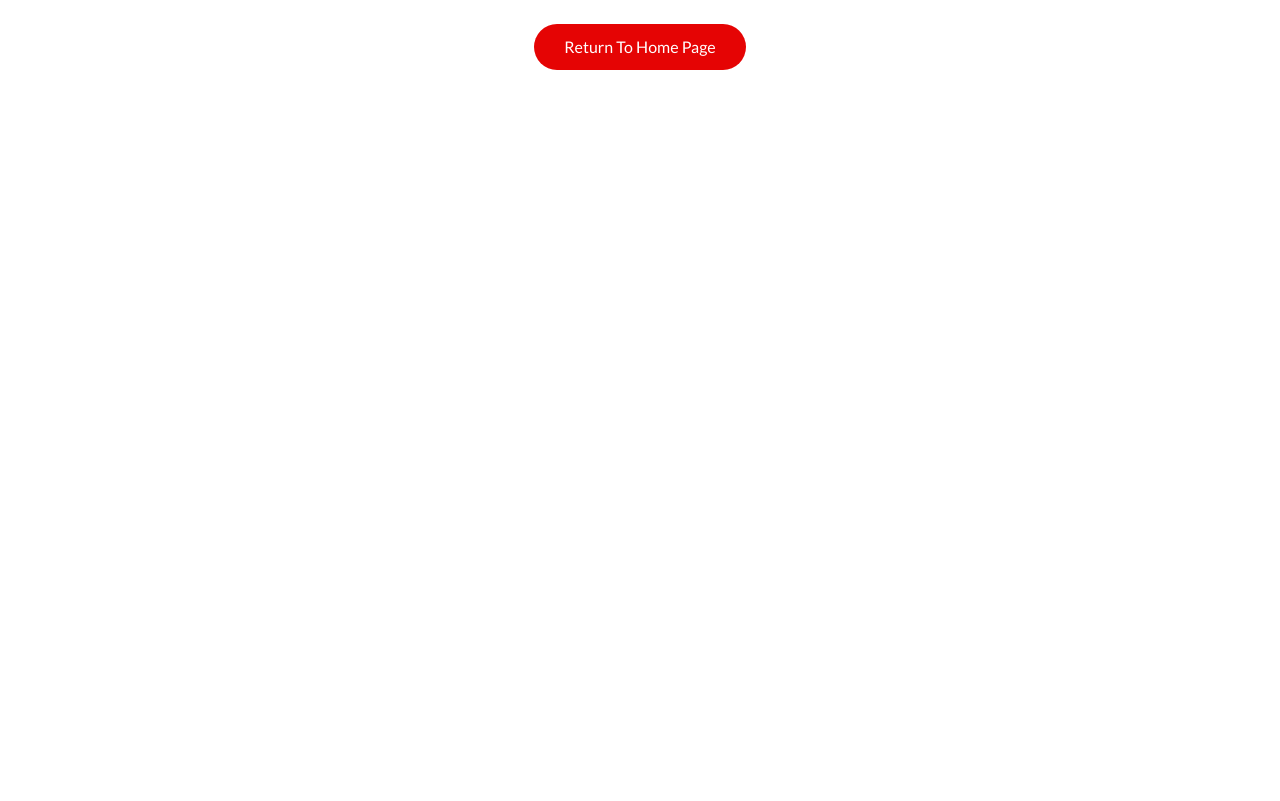
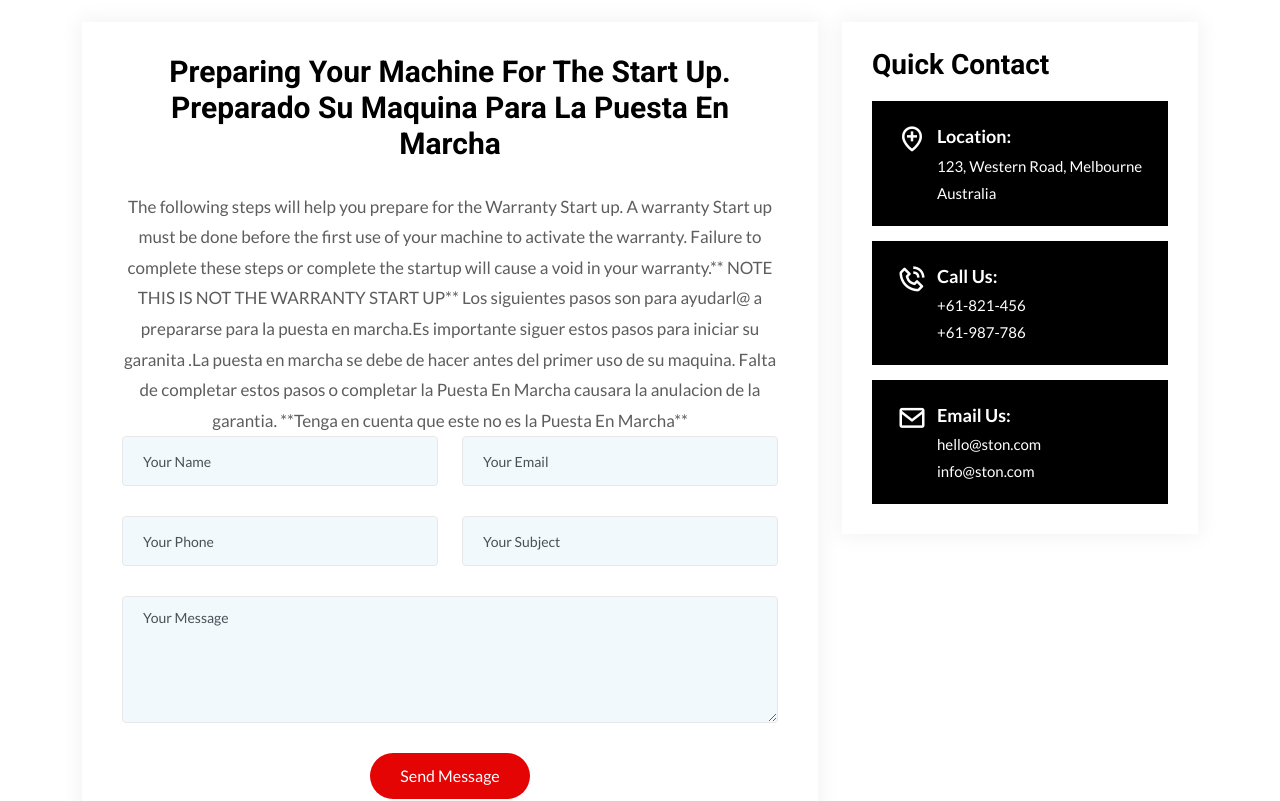
Before and after one commit to diegoruelasgalaviz/Manual-de-servicios, a Next.js app: page /warranty-register in a window 1280 px wide. Before the commit this address had no page. Shown: the part 562-1363 px from the top of the page. Before the commit the page ends 800 px from the top, so only its background shows below. Built offline with nearby package versions, Linux system fonts and the light colour scheme.

Commit message:
ready to go

```diff
--- /dev/null
+++ b/components/WarrantyRegister/ContactForm.js
@@ -0,0 +1,101 @@
+import React from 'react';
+import Link from 'next/link';
+
+const ContactForm = () => {
+    return (
+        <div className="contact-area ptb-100">
+			<div className="container">
+				<div className="row">
+					<div className="col-lg-8">
+						<div className="contact-wrap">
+							<div className="contact-form">
+								<div className="section-title">
+									<h2>Preparing your machine for the Start up. Preparado su maquina para la Puesta En Marcha </h2>
+								</div>
+								<div>
+								The following steps will help you prepare for the Warranty Start up. A warranty Start up must be done before the first use of your machine to activate the warranty. Failure to complete these steps or complete the startup will cause a void in your warranty.** NOTE THIS IS NOT THE WARRANTY START UP**
+
+								Los siguientes pasos son para ayudarl@ a prepararse para la puesta en marcha.Es importante siguer estos pasos para iniciar su garanita .La puesta en marcha se debe de hacer antes del primer uso de su maquina. Falta de completar estos pasos o completar la Puesta En Marcha causara la anulacion de la garantia.
+								**Tenga en cuenta que este no es la Puesta En Marcha**
+								</div>
+								<form id="contactForm">
+									<div className="row">
+										<div className="col-lg-6 col-sm-6">
+											<div className="form-group">
+												<input type="text" name="name" id="name" className="form-control" required placeholder="Your Name" />
+											</div>
+										</div>
+
+										<div className="col-lg-6 col-sm-6">
+											<div className="form-group">
+												<input type="email" name="email" id="email" className="form-control" required placeholder="Your Email" />
+											</div>
+										</div>
+
+										<div className="col-lg-6 col-sm-6">
+											<div className="form-group">
+												<input type="text" name="phone_number" id="phone_number" required className="form-control" placeholder="Your Phone" />
+											</div>
+										</div>
+
+										<div className="col-lg-6 col-sm-6">
+											<div className="form-group">
+												<input type="text" name="msg_subject" id="msg_subject" className="form-control" required placeholder="Your Subject" />
+											</div>
+										</div>
+
+										<div className="col-lg-12 col-md-12">
+											<div className="form-group">
+												<textarea name="message" className="form-control" id="message" cols="30" rows="5" required placeholder="Your Message"></textarea>
+											</div>
+										</div>
+
+										<div className="col-lg-12 col-md-12">
+											<button type="submit" className="default-btn page-btn">
+												Send Message
+											</button>
+										</div>
+									</div>
+								</form>
+							</div>
+						</div>
+					</div>
+
+					<div className="col-lg-4">
+						<div className="quick-contact">
+							<h3>Quick Contact </h3>
+
+							<ul>
+								<li>
+									<i className="bx bx-location-plus"></i>
+									Location:
+									<span>123, Western Road, Melbourne Australia</span>
+								</li>
+
+								<li>
+									<i className="bx bx-phone-call"></i>
+									Call Us:
+									<a href="tel:+61-821-456">+61-821-456</a>
+									<a href="tel:+61-987-786">+61-987-786</a>
+								</li>
+
+								<li>
+									<i className="bx bx-envelope"></i>
+									Email Us:
+									<a href="mailto:hello@ston.com">
+										hello@ston.com
+									</a>
+                                    <a href="mailto:info@ston.com">
+										info@ston.com
+									</a>
+								</li>
+							</ul>
+						</div>
+					</div>
+				</div>
+			</div>
+		</div>
+    )
+}
+
+export default ContactForm;
--- a/pages/manual-service-em.js
+++ b/pages/manual-service-em.js
@@ -1,7 +1,7 @@
 
 import React from 'react';
 import Navbar from '../components/_App/Navbar';
-
+import Footer from '../components/_App/Footer';
 
 const Faq = () => {
     return (
--- /dev/null
+++ b/pages/warranty-register.js
@@ -0,0 +1,24 @@
+import React from 'react';
+import Navbar from '../components/_App/Navbar';
+import PageBanner from '../components/Common/PageBanner';
+import ContactForm from '../components/WarrantyRegister/ContactForm';
+import Footer from '../components/_App/Footer';
+
+const Contact = () => {
+    return (
+        <React.Fragment>
+            <Navbar />
+            <PageBanner
+                pageTitle="Contact"
+                homePageUrl="/"
+                homePageText="Home"
+                activePageText="Contact"
+                imgClass="bg-19"
+            />
+            <ContactForm />
+            <Footer />
+        </React.Fragment>
+    );
+}
+
+export default Contact;
```
Also changed, not shown: components/WarrantyRegister/Map.js (added, +13 -0 lines).
